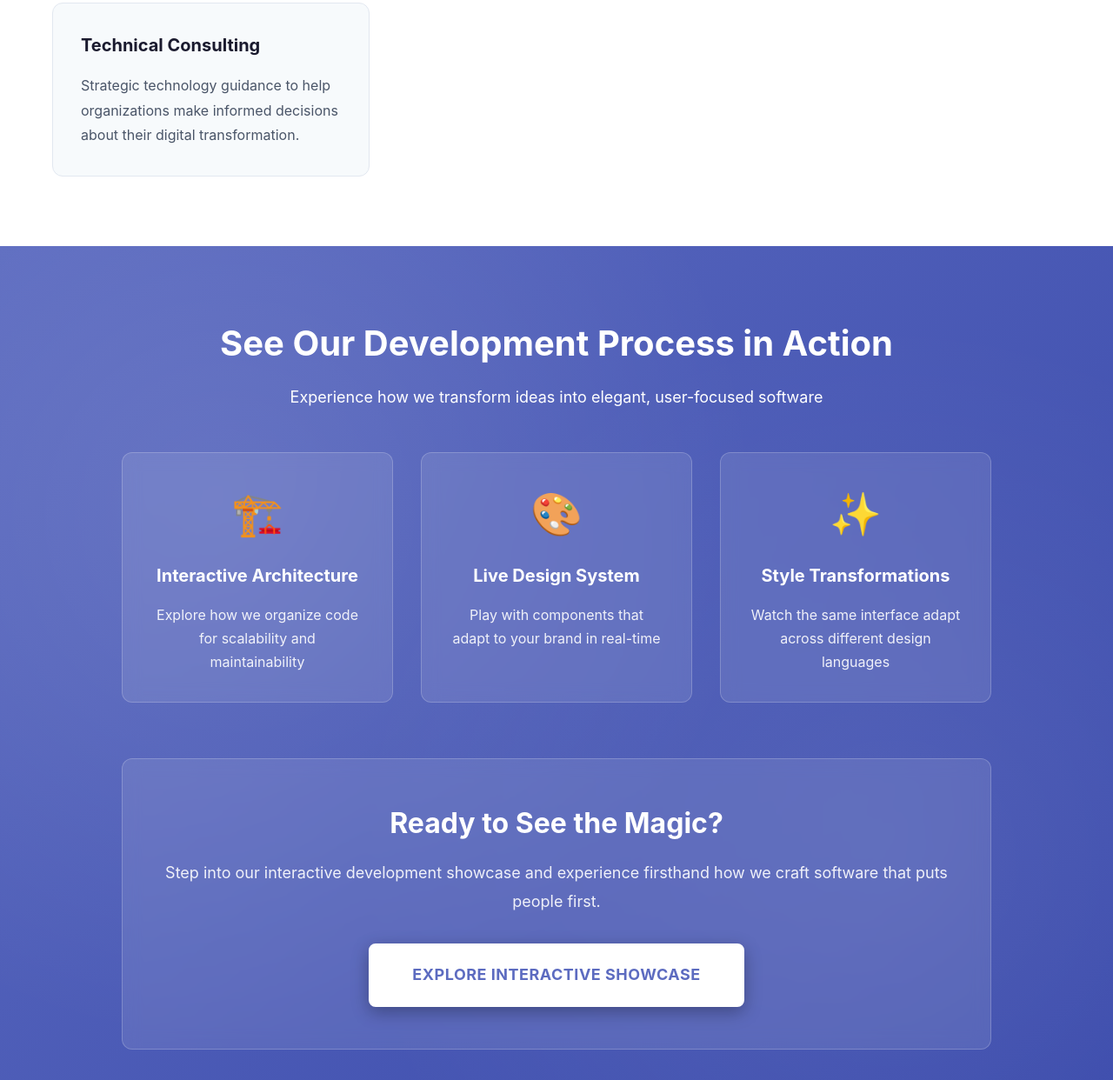
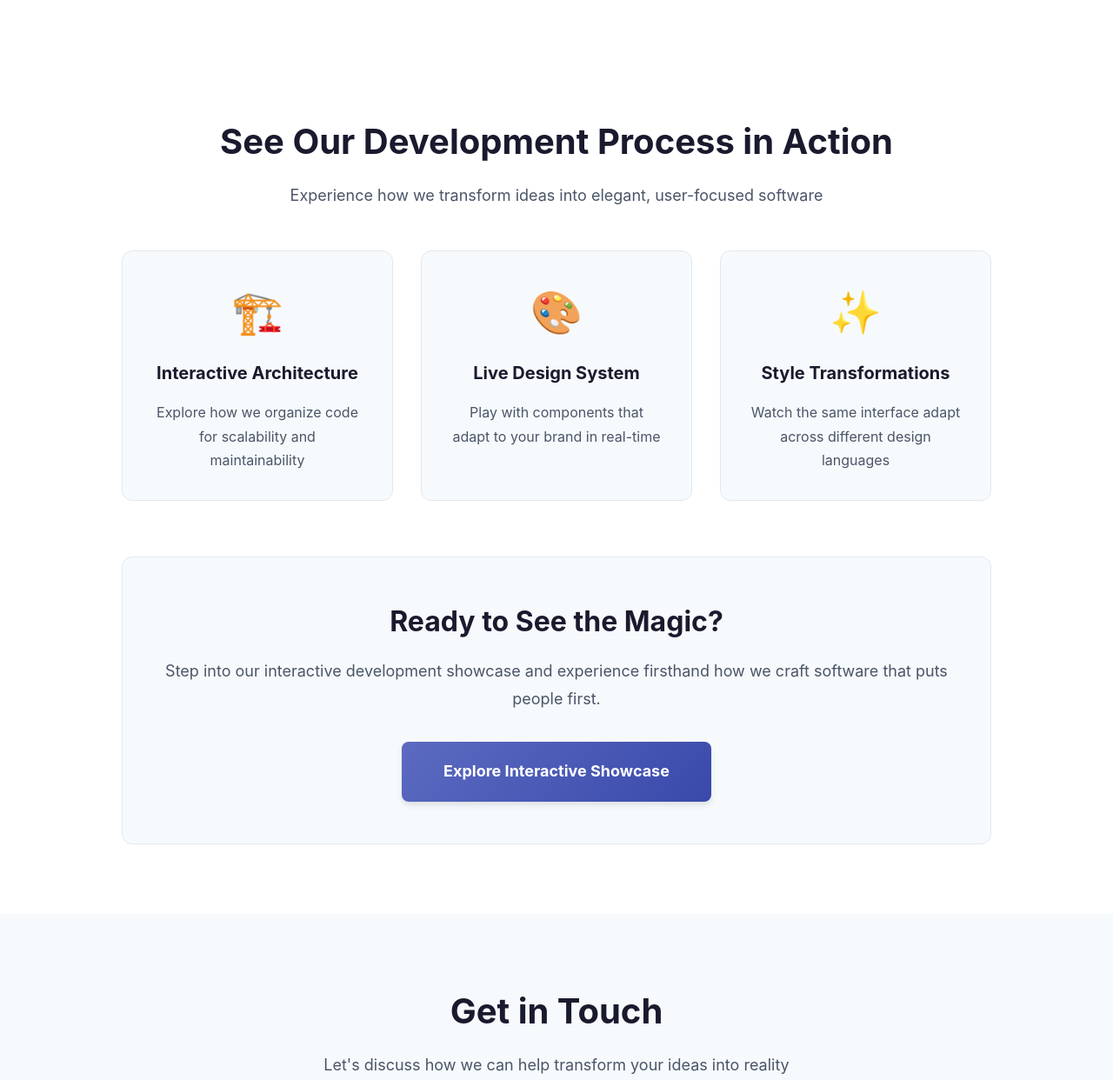
Before and after one commit to Lexdrake/Inertia-Software-website, a plain HTML site: page index.html in a window 1280 px wide. Shown: the part 2944-4186 px from the top of the page at 87% size. Drawn offline with Linux system fonts and the light colour scheme.

Commit message:
fixed style

```diff
--- a/index.html
+++ b/index.html
@@ -212,12 +212,8 @@
                     <p>Tailored software development to meet your specific business needs, from concept to deployment and maintenance.</p>
                 </div>
                 <div class="service-card">
-                    <h3>UX/UI Design</h3>
-                    <p>User-centered design that prioritizes usability, accessibility, and delightful experiences across all platforms.</p>
-                </div>
-                <div class="service-card">
-                    <h3>Technical Consulting</h3>
-                    <p>Strategic technology guidance to help organizations make informed decisions about their digital transformation.</p>
+                    <h3>Website Development</h3>
+                    <p>Modern, responsive websites built with clean code, optimized performance, and user-focused design principles.</p>
                 </div>
             </div>
         </div>
--- a/styles.css
+++ b/styles.css
@@ -526,38 +526,10 @@ body {
 /* Showcase Teaser Section */
 .showcase-teaser {
     padding: 5rem 0;
-    background: linear-gradient(135deg, var(--primary-color), var(--primary-dark));
-    color: white;
-    position: relative;
-    overflow: hidden;
-}
-
-.showcase-teaser::before {
-    content: '';
-    position: absolute;
-    top: 0;
-    left: 0;
-    right: 0;
-    bottom: 0;
-    background-image:
-        radial-gradient(circle at 20% 30%, rgba(255, 255, 255, 0.1) 0%, transparent 50%),
-        radial-gradient(circle at 80% 70%, rgba(255, 255, 255, 0.08) 0%, transparent 50%);
-    pointer-events: none;
-}
-
-.showcase-teaser .section-header {
-    position: relative;
-    z-index: 1;
-}
-
-.showcase-teaser .section-header h2,
-.showcase-teaser .section-header p {
-    color: white;
+    background: var(--background);
 }
 
 .teaser-content {
-    position: relative;
-    z-index: 1;
     max-width: 1000px;
     margin: 0 auto;
 }
@@ -572,17 +544,16 @@ body {
 .teaser-feature {
     text-align: center;
     padding: 2rem;
-    background: rgba(255, 255, 255, 0.1);
+    background: var(--background-alt);
     border-radius: var(--border-radius-lg);
-    backdrop-filter: blur(10px);
-    border: 1px solid rgba(255, 255, 255, 0.2);
+    border: 1px solid var(--border-color);
     transition: all 0.3s ease;
 }
 
 .teaser-feature:hover {
     transform: translateY(-5px);
-    background: rgba(255, 255, 255, 0.15);
-    box-shadow: 0 10px 30px rgba(0, 0, 0, 0.2);
+    box-shadow: var(--shadow-lg);
+    border-color: var(--primary-light);
 }
 
 .teaser-icon {
@@ -594,33 +565,32 @@ body {
 .teaser-feature h3 {
     font-size: 1.25rem;
     margin-bottom: 1rem;
-    color: white;
+    color: var(--text-dark);
 }
 
 .teaser-feature p {
-    color: rgba(255, 255, 255, 0.9);
+    color: var(--text-light);
     line-height: 1.7;
 }
 
 .teaser-cta {
     text-align: center;
     padding: 3rem 2rem;
-    background: rgba(255, 255, 255, 0.1);
+    background: var(--background-alt);
     border-radius: var(--border-radius-lg);
-    backdrop-filter: blur(10px);
-    border: 1px solid rgba(255, 255, 255, 0.2);
+    border: 1px solid var(--border-color);
 }
 
 .teaser-cta h3 {
     font-size: 2rem;
     margin-bottom: 1rem;
-    color: white;
+    color: var(--text-dark);
 }
 
 .teaser-cta p {
     font-size: 1.125rem;
     margin-bottom: 2rem;
-    color: rgba(255, 255, 255, 0.9);
+    color: var(--text-light);
     line-height: 1.8;
 }
 
@@ -628,21 +598,6 @@ body {
     padding: 1.25rem 3rem;
     font-size: 1.125rem;
     font-weight: 700;
-    text-transform: uppercase;
-    letter-spacing: 0.5px;
-    box-shadow: 0 6px 20px rgba(0, 0, 0, 0.3);
-}
-
-.showcase-teaser .btn-primary {
-    background: white;
-    color: var(--primary-color);
-    border: 2px solid white;
-}
-
-.showcase-teaser .btn-primary:hover {
-    background: rgba(255, 255, 255, 0.9);
-    transform: translateY(-3px);
-    box-shadow: 0 8px 25px rgba(0, 0, 0, 0.4);
 }
 
 /* Contact Section */
```
